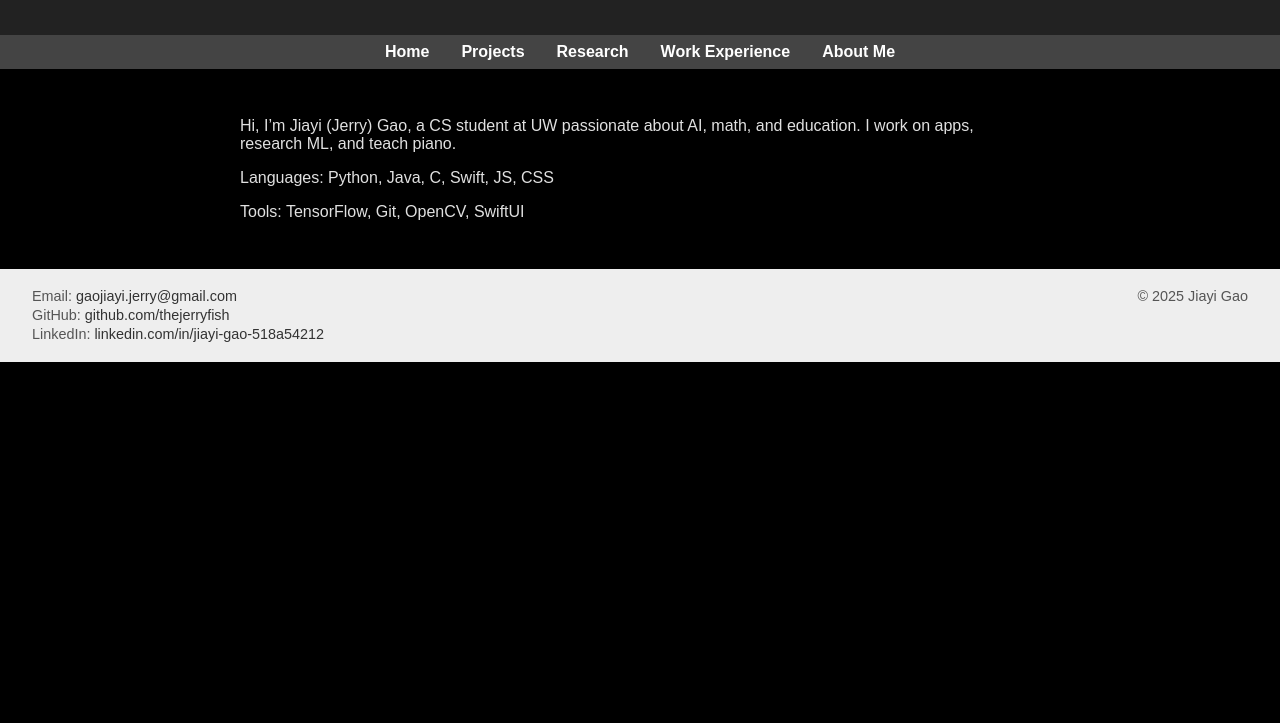
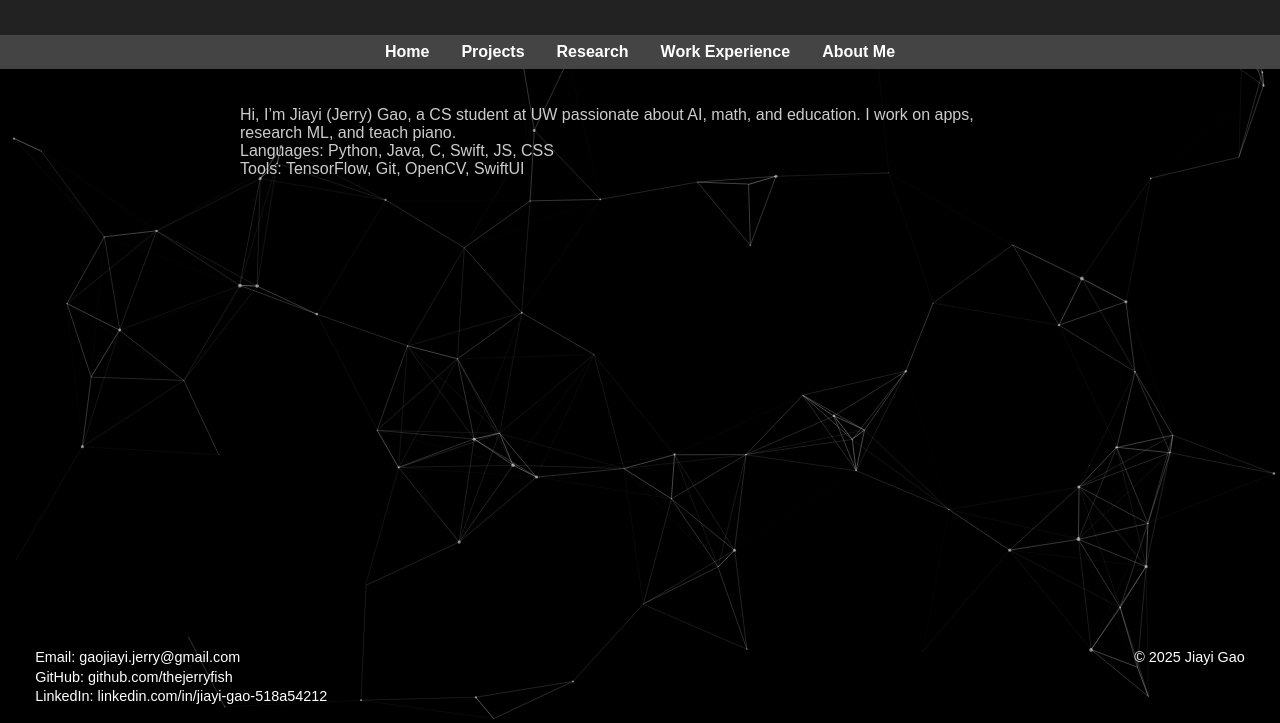
Before and after one commit to TheJerryFish/thejerryfish.github.io, a plain HTML site: page about.html in a window 1280 px wide. Shown: the part 77-800 px from the top of the page. Drawn offline with nearby package versions, Linux system fonts and the light colour scheme.

Commit message:
Finished updating particles background

```diff
--- a/about.html
+++ b/about.html
@@ -8,14 +8,16 @@
 <body>
     <header><h1>About Me</h1></header>
     <div id="navbar-container"></div>
+    <div id="particles-js"></div>
 
     <main>
-        <p>Hi, I’m Jiayi (Jerry) Gao, a CS student at UW passionate about AI, math, and education. I work on apps, research ML, and teach piano.</p>
-        <p>Languages: Python, Java, C, Swift, JS, CSS</p>
-        <p>Tools: TensorFlow, Git, OpenCV, SwiftUI</p>
+        <p>Hi, I’m Jiayi (Jerry) Gao, a CS student at UW passionate about AI, math, and education. I work on apps, research ML, and teach piano.<br>
+        Languages: Python, Java, C, Swift, JS, CSS<br>
+        Tools: TensorFlow, Git, OpenCV, SwiftUI</p>
     </main>
 
     <div id="footer-container"></div>
     <script src="reusable/loadComponents.js"></script>
+    <script src="reusable/particles.js"></script>
 </body>
 </html>
--- /dev/null
+++ b/reusable/particles.js
@@ -0,0 +1,9 @@
+const script1 = document.createElement('script');
+script1.src = 'https://cdn.jsdelivr.net/npm/particles.js';
+document.head.appendChild(script1);
+
+script1.onload = () => {
+  particlesJS.load('particles-js', 'particles.json', function() {
+    console.log('callback - particles.js config loaded');
+  });
+};
--- a/style.css
+++ b/style.css
@@ -33,6 +33,13 @@ main {
     margin: auto;
 }
 
+main p {
+  font-weight: 300;
+  color: #ccc;
+  margin-top: 0.3rem;
+  margin-bottom: 5rem;
+}
+
 /* Navigation styles */
 nav ul {
     display: flex;
@@ -56,20 +63,24 @@ nav a {
 
 /* Footer styles */
 footer, #footer {
-    background: #eee;
-    color: #555;
-    display: flex;
-    justify-content: space-between;
-    flex-wrap: wrap;
-    padding: 1rem 2rem;
-    font-size: 0.9rem;
+  background: transparent;
+  color: #ffffff;
+  display: flex;
+  justify-content: space-between;
+  flex-wrap: wrap;
+  padding: 1rem 2rem;
+  font-size: 0.9rem;
+  position: absolute;
+  bottom: 0;
+  left: 0;
+  width: calc(100% - 4rem);
 }
 
 .footer-left a, .footer-right a {
-    color: #333;
+    color: #ffffff;
     text-decoration: none;
 }
 
 .footer-left p, .footer-right p {
-    margin: 0.2rem 0;
+    margin: 0.2rem;
 }
```
Also changed, not shown: index.html (+1 -7 lines), projects.html (+2 -0 lines), research.html (+2 -0 lines), work.html (+2 -0 lines).
